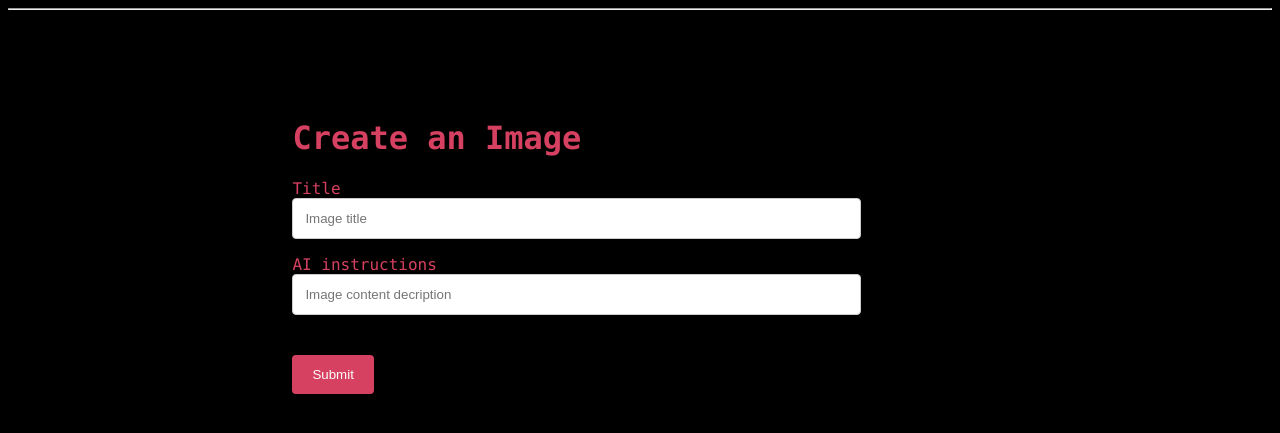
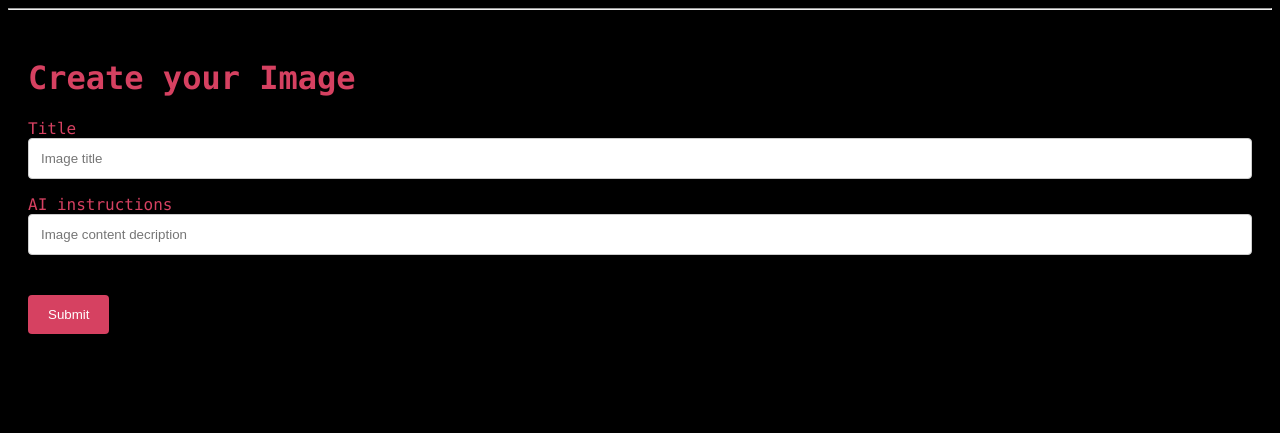
Before and after one commit to ferbcn/Flask-DallE, a Flask app: page /create/ in a window 1280 px wide. Shown: the part 64-497 px from the top of the page. Run offline with Flask 2, Linux system fonts and the light colour scheme.

Commit message:
better forms

```diff
--- a/static/css/stylesheet.css
+++ b/static/css/stylesheet.css
@@ -36,20 +36,13 @@ nav a {
     text-align: center;
 }
 
-#form_parent{
-   display: flex;
-   align-items: center;
-   justify-content: center;
-   position: relative;
-   width: 90%;
-   height: 90%;
+/* Style the container */
+.container {
+  border-radius: 5px;
+  padding: 20px;
 }
 
-#form_child{
-   margin-top: 10vh;
-   position: relative;
-   width: 50%;
-}
+
 
 /* Style inputs, select elements and textareas */
 input[type=text], select, textarea{
--- a/templates/create.html
+++ b/templates/create.html
@@ -5,7 +5,8 @@
 <div class="container">
   <div id="form_parent">
     <div id="form_child">
-        <h1>{% block title %} Create an Image {% endblock %}</h1>
+
+      <h1>{% block title %} Create your Image {% endblock %}</h1>
         <form method="post">
             <label for="title">Title</label>
             <br>
@@ -22,6 +23,7 @@
             <br>
             <input type="submit" value="Submit">
         </form>
+
     </div>
   </div>
 </div>
```
